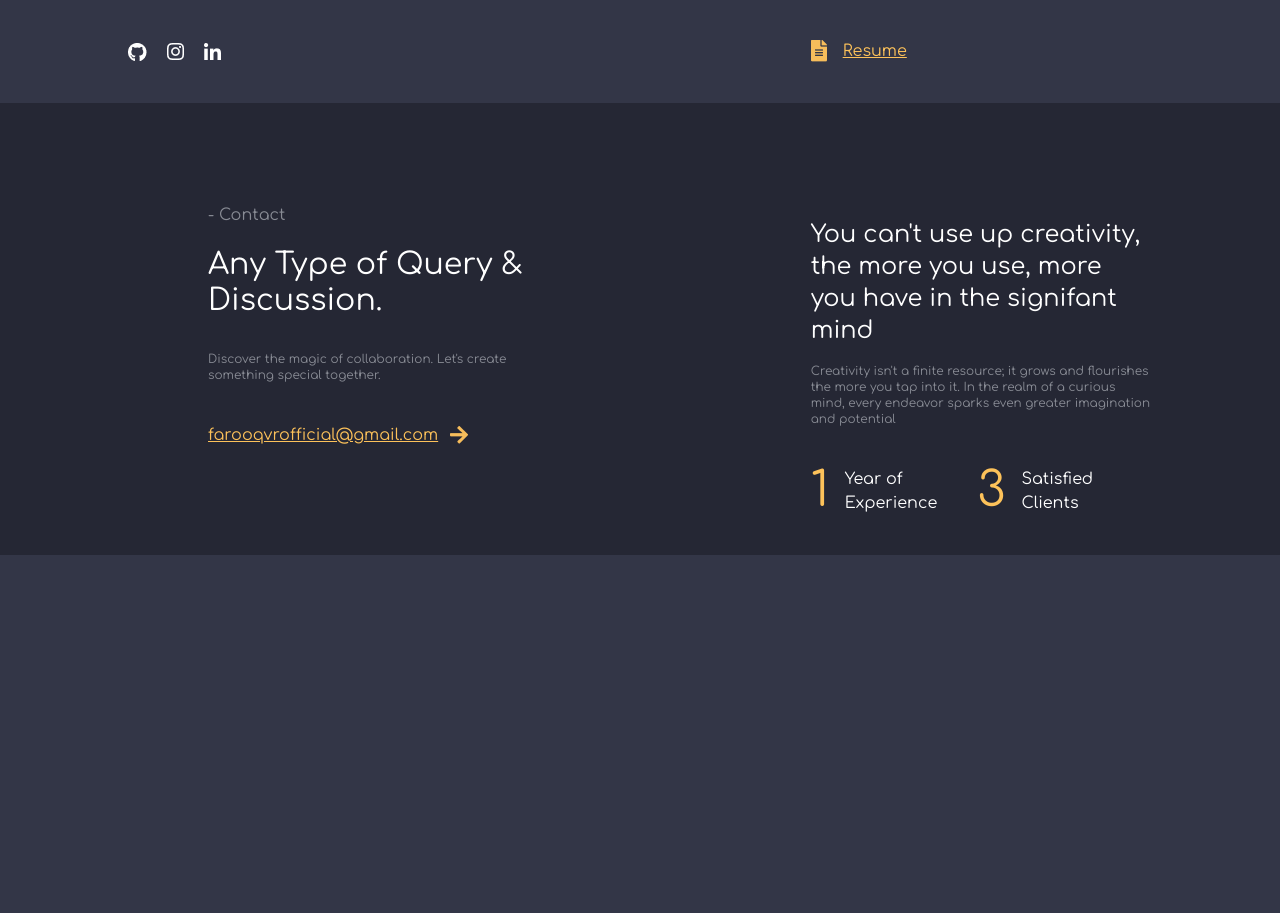
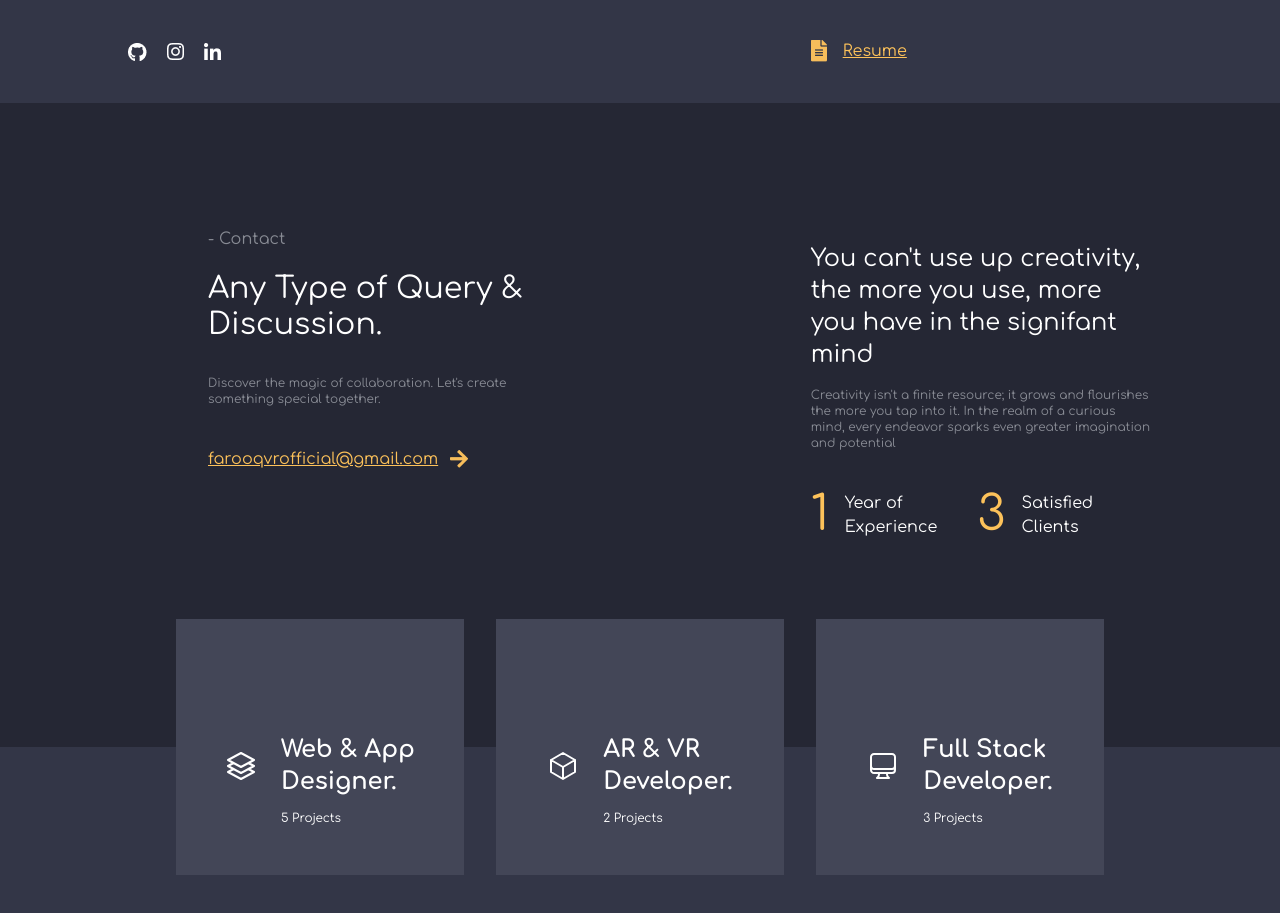
Before and after one commit to studentofmusk/farooqkhan.io, a Next.js app: page / in a window 1280 px wide. Shown: the part 501-1414 px from the top of the page. Before the commit the page ends 1056 px from the top, so only its background shows below. Built offline with nearby package versions, Linux system fonts and the light colour scheme.

Commit message:
after adding Boxes slide

```diff
--- /dev/null
+++ b/src/Icons/SVG.tsx
@@ -0,0 +1,40 @@
+import React from "react"
+
+interface Props{
+    className?:string
+}
+
+const PC: React.FC<Props> = ({className="w-6 h-6"})=>{
+    return (
+    <svg xmlns="http://www.w3.org/2000/svg" fill="none" viewBox="0 0 24 24" strokeWidth={1.5} stroke="currentColor" className={className}>
+        <path strokeLinecap="round" strokeLinejoin="round" d="M9 17.25v1.007a3 3 0 01-.879 2.122L7.5 21h9l-.621-.621A3 3 0 0115 18.257V17.25m6-12V15a2.25 2.25 0 01-2.25 2.25H5.25A2.25 2.25 0 013 15V5.25m18 0A2.25 2.25 0 0018.75 3H5.25A2.25 2.25 0 003 5.25m18 0V12a2.25 2.25 0 01-2.25 2.25H5.25A2.25 2.25 0 013 12V5.25" />
+    </svg>
+    )}
+
+
+const Cube:React.FC<Props> = ({className="w-6 h-6"})=>{
+    return (
+        <svg xmlns="http://www.w3.org/2000/svg" fill="none" viewBox="0 0 24 24" strokeWidth={1.5} stroke="currentColor" className={className}>
+  <path strokeLinecap="round" strokeLinejoin="round" d="M21 7.5l-9-5.25L3 7.5m18 0l-9 5.25m9-5.25v9l-9 5.25M3 7.5l9 5.25M3 7.5v9l9 5.25m0-9v9" />
+</svg>
+
+    )
+}
+const Layer:React.FC<Props> = ({className="w-6 h-6"})=>{
+    return (
+        <svg xmlns="http://www.w3.org/2000/svg" fill="none" viewBox="0 0 24 24" strokeWidth={1.5} stroke="currentColor" className={className}>
+            <path strokeLinecap="round" strokeLinejoin="round" d="M6.429 9.75L2.25 12l4.179 2.25m0-4.5l5.571 3 5.571-3m-11.142 0L2.25 7.5 12 2.25l9.75 5.25-4.179 2.25m0 0L21.75 12l-4.179 2.25m0 0l4.179 2.25L12 21.75 2.25 16.5l4.179-2.25m11.142 0l-5.571 3-5.571-3" />
+        </svg>
+
+    )
+}
+
+
+
+
+
+module.exports = {
+    PC,
+    Cube,
+    Layer
+};
--- a/src/app/globals.css
+++ b/src/app/globals.css
@@ -40,3 +40,14 @@ body{
 .bg-4{
   background-color: #888b94;
 }
+.c-5{
+  color: #434657;
+}
+.bg-5{
+  background-color: #434657;
+}
+
+
+.peer-mt-3:hover .hover-mt-3{
+  margin-top: 10px;
+}
--- a/src/app/page.tsx
+++ b/src/app/page.tsx
@@ -1,3 +1,4 @@
+import Boxes from "@/components/Boxes";
 import Navbar from "@/components/Navbar";
 import Slide1 from "@/components/Slide1";
 import Slide2 from "@/components/Slide2";
@@ -9,6 +10,8 @@ export default function Home() {
     <Navbar/>
     <Slide1/>
     <Slide2/>
+    <Boxes/>
+    <div className="h-40"></div>
 
 
 
--- /dev/null
+++ b/src/components/Boxes.tsx
@@ -0,0 +1,45 @@
+import React from 'react'
+const {PC, Layer, Cube } = require('@/Icons/SVG')
+
+const Boxes = () => {
+  return (
+    <section className='relative flex justify-center top-0 left-0 w-full h-3'>
+        <div className='absolute flex space-x-8 -top-32' >
+
+
+            <div className="flex peer-mt-3 justify-evenly items-end w-72 h-64 bg-5 duration-200 hover:bg-[#fdc25a]">
+                <div className=" h-[55%] w-full flex justify-center items-start">
+                <div className='mr-6 mt-4 duration-200 hover-mt-3 '><Layer className="w-8 h-8" /></div>
+                <div className=''>
+                    <div className='text-2xl mb-3 font-semibold '>Web & App <br />Designer.</div>
+                    <p className='text-xs'>5 Projects</p>
+                </div>
+                </div>
+            </div>
+
+            <div className="flex peer-mt-3 justify-evenly items-end w-72 h-64 bg-5 duration-200 hover:bg-[#fdc25a]">
+                <div className=" h-[55%] w-full flex justify-center items-start">
+                <div className='mr-6 mt-4 duration-200 hover-mt-3 '><Cube className="w-8 h-8" /></div>
+                <div className=''>
+                    <div className='text-2xl mb-3 font-semibold '>AR & VR  <br />Developer.</div>
+                    <p className='text-xs'>2 Projects</p>
+                </div>
+                </div>
+            </div>
+
+            <div className="flex peer-mt-3 justify-evenly items-end w-72 h-64 bg-5 duration-200 hover:bg-[#fdc25a]">
+                <div className=" h-[55%] w-full flex justify-center items-start">
+                <div className='mr-6 mt-4 duration-200 hover-mt-3 '><PC className="w-8 h-8" /></div>
+                <div className=''>
+                    <div className='text-2xl mb-3 font-semibold '>Full Stack <br />Developer.</div>
+                    <p className='text-xs'>3 Projects</p>
+                </div>
+                </div>
+            </div>
+            </div>
+
+    </section>
+  )
+}
+
+export default Boxes
--- a/src/components/Slide2.tsx
+++ b/src/components/Slide2.tsx
@@ -2,7 +2,7 @@ import React from 'react'
 
 const Slide2 = () => {
   return (
-    <div className='w-full bg-1 py-10'>
+    <div className='w-full bg-1 pt-16 pb-52'>
         <section className='w-[80%] mx-auto mt-10'>
             <div className='w-full flex justify-between items-start'>
                 {/* Left */}
```
